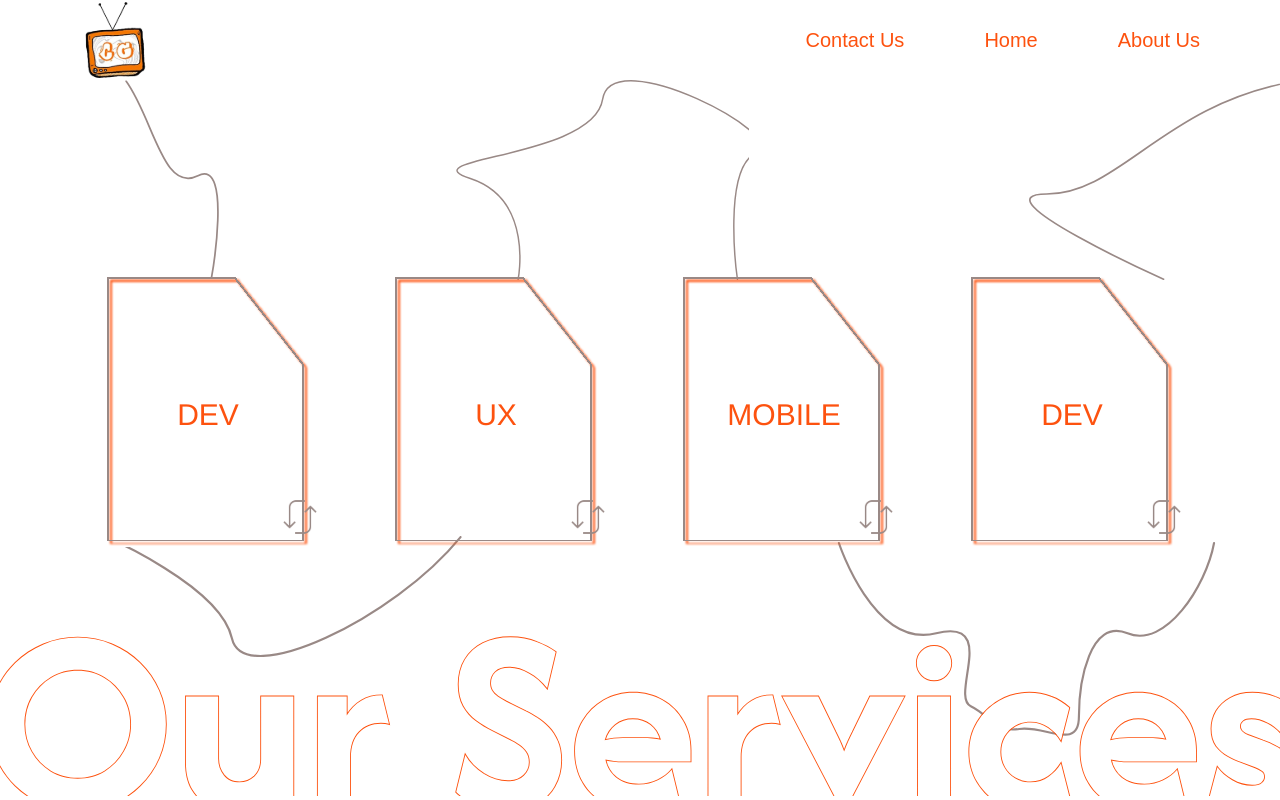
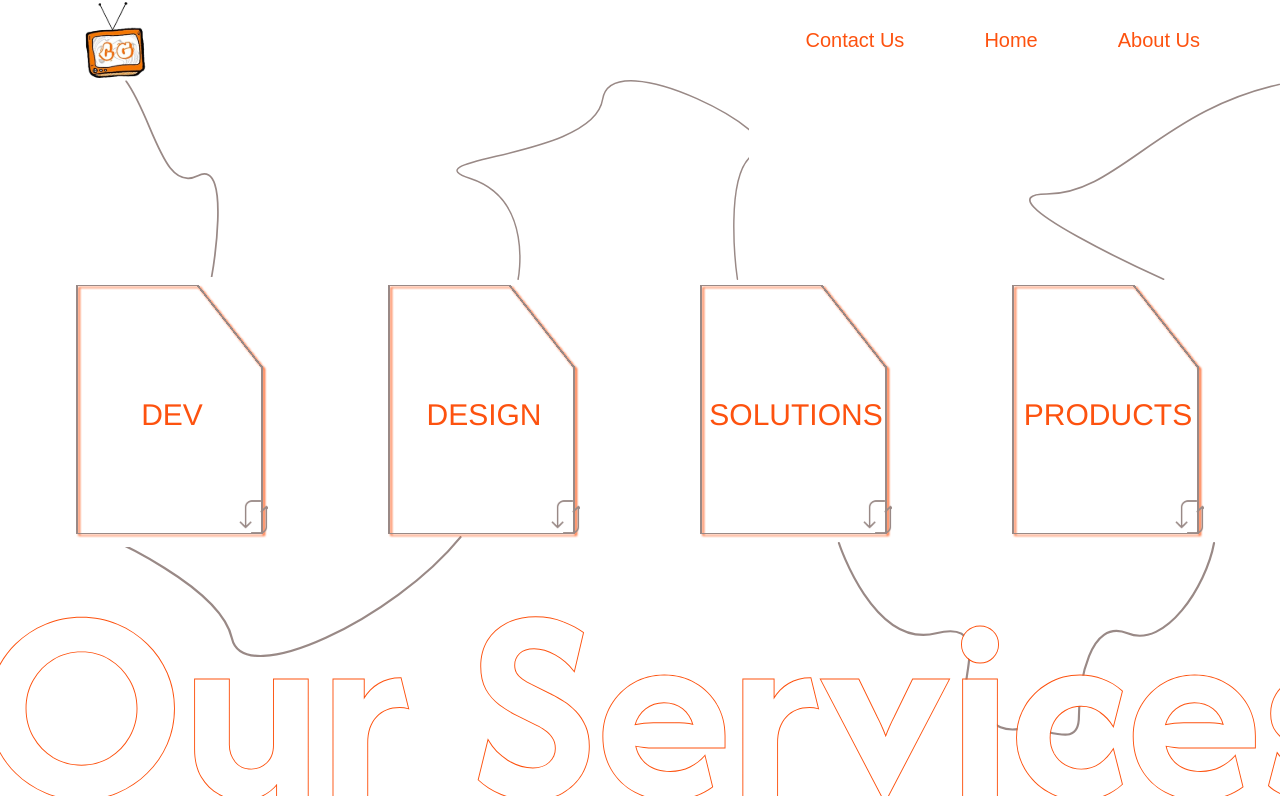
Before and after one commit to PRATHAMKARMARKAR/CustomGraphics, a React (Vite) app: page /Ourservice in a window 1280 px wide. Built offline with nearby package versions, Linux system fonts and the light colour scheme; a web font is replaced by a local one.

Commit message:
added ourservice page

```diff
--- a/src/components/OURFooter.jsx
+++ b/src/components/OURFooter.jsx
@@ -4,7 +4,7 @@ const OURFooter = ({  }) => {
   return (
     <>
 
-    <div className="overlayone md:bottom-1 h-40 bottom-1 px-10   w-[100%]" style={{ position: "fixed" }}></div>
+    <div className="overlayone md:bottom-1 h-45 bottom-1 px-10   w-[100%]" style={{ position: "fixed" }}></div>
 
     </>
   )
--- a/src/components/pages/Header.jsx
+++ b/src/components/pages/Header.jsx
@@ -7,7 +7,10 @@ const Header = () => {
 
   return (
     <div className="main h-20 overflow-hidden w-full text-black flex items-center justify-between px-10">
-      <div className="left centerSection1"></div>
+      <div className="left centerSection1"onClick={() => {
+
+  navigate('/');
+}}></div>
 
       <div
         className="right flex gap-20 ml-8 mr-10 text-[#FD520F] font-medium md:text-xl text-xs"
--- a/src/components/pages/OurServices.jsx
+++ b/src/components/pages/OurServices.jsx
@@ -17,7 +17,7 @@ const OurServices = () => {
   };
 
   const heightNavbar = 20;
-  const marginT = 30;
+  const marginT = 0;
 
   return (
     <>
@@ -28,10 +28,10 @@ const OurServices = () => {
           <div className="stringtwo ml-50 "></div>
           <div className="stringthree ml-70 "></div>
         </div>
-        <div className="flex justify-center items-center h-150 -mt-42 space-x-8">
+        <div className="flex justify-center items-center h-150 -mt-42 space-x-30">
           {/* Card 1 */}
           <div
-            className="card bg-white transition-transform duration-500 cursor-pointer w-40 h-60 rounded-lg bg-cover bg-center"
+            className="card transition-transform bg-white duration-500 cursor-pointer  h-60 rounded-lg bg-cover bg-center"
             style={{
               transform: flippedIndex === 0 ? "scaleX(-1)" : "scaleX(1)",
               backgroundImage: `url("${
@@ -50,7 +50,7 @@ const OurServices = () => {
               {flippedIndex === 0 ? "WEB" : "DEV"}
             </div>
             <div
-              className="flipbutton ml-50 mt-16"
+              className="flipbutton ml-40 mt-16"
               onClick={() => handleCardClick(0)}
               style={{ transform: flippedIndex === 0 ? "scaleX(-1)" : "scaleX(1)" }}
             ></div>
@@ -67,17 +67,17 @@ const OurServices = () => {
             }}
           >
             <div
-              className="text text-center mt-30 text-3xl"
+              className="text text-center   mt-30 text-3xl"
               style={{
                 fontFamily: "'Afacad', Helvetica",
                 transform: flippedIndex === 1 ? "scaleX(-1)" : "scaleX(1)",
                 color: flippedIndex === 1 ? "#808080" : "#FD520F",
               }}
             >
-              {flippedIndex === 1 ? "UI" : "UX"}
+              {flippedIndex === 1 ? "UX" : "DESIGN"}
             </div>
             <div
-              className="flipbutton ml-50 mt-16"
+              className="flipbutton ml-40 mt-16"
               onClick={() => handleCardClick(1)}
               style={{ transform: flippedIndex === 1 ? "scaleX(-1)" : "scaleX(1)" }}
             ></div>
@@ -101,10 +101,10 @@ const OurServices = () => {
                 color: flippedIndex === 2 ? "#808080" : "#FD520F",
               }}
             >
-              {flippedIndex === 2 ? "APP" : "MOBILE"}
+              {flippedIndex === 2 ? "MOBILE" : "SOLUTIONS"}
             </div>
             <div
-              className="flipbutton ml-50 mt-16"
+              className="flipbutton ml-40 mt-16"
               onClick={() => handleCardClick(2)}
               style={{ transform: flippedIndex === 2 ? "scaleX(-1)" : "scaleX(1)" }}
             ></div>
@@ -128,10 +128,10 @@ const OurServices = () => {
                 color: flippedIndex === 3 ? "#808080" : "#FD520F",
               }}
             >
-              {flippedIndex === 3 ? "GAME" : "DEV"}
+              {flippedIndex === 3 ? "DEV" : "PRODUCTS"}
             </div>
             <div
-              className="flipbutton ml-50 mt-16"
+              className="flipbutton ml-40 mt-16"
               onClick={() => handleCardClick(3)}
               style={{ transform: flippedIndex === 3 ? "scaleX(-1)" : "scaleX(1)" }}
             ></div>
--- a/src/index.css
+++ b/src/index.css
@@ -199,7 +199,7 @@
  /* transform: scaleX(-1); */
   /* background-color: white;  */
 height: 45%;
-width: 20%;
+width: 15%;
 /* background-image: url("../public/Flipcard1.svg"); */
 background-size: 100% 100%;
 
```
